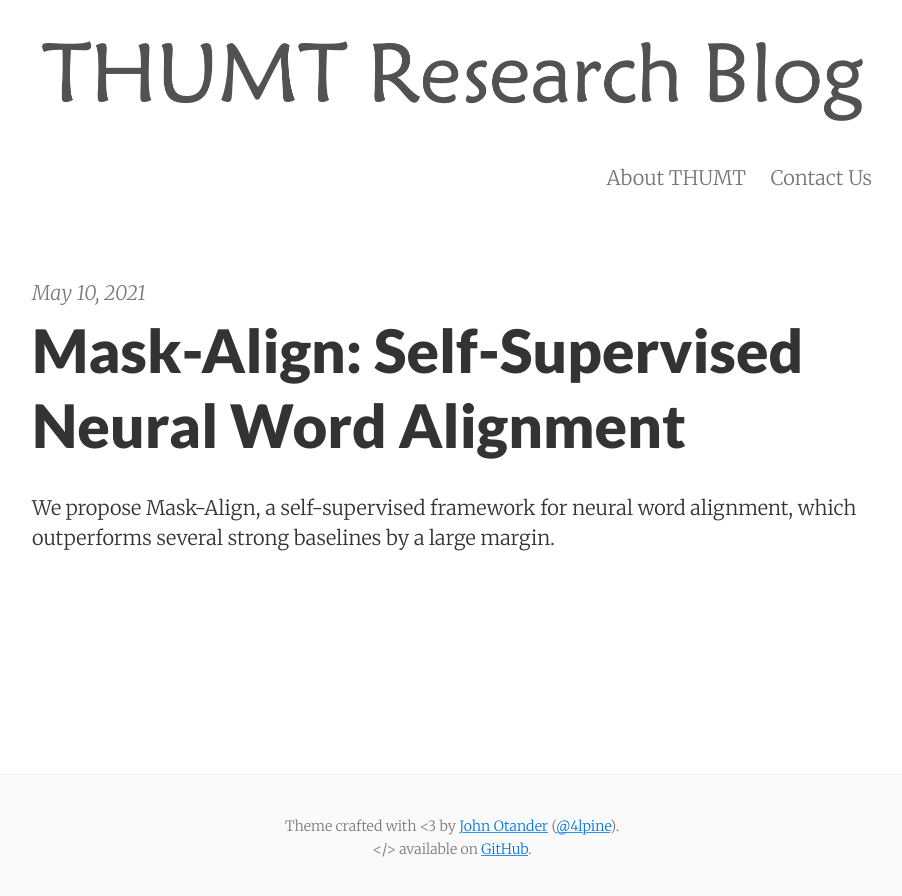
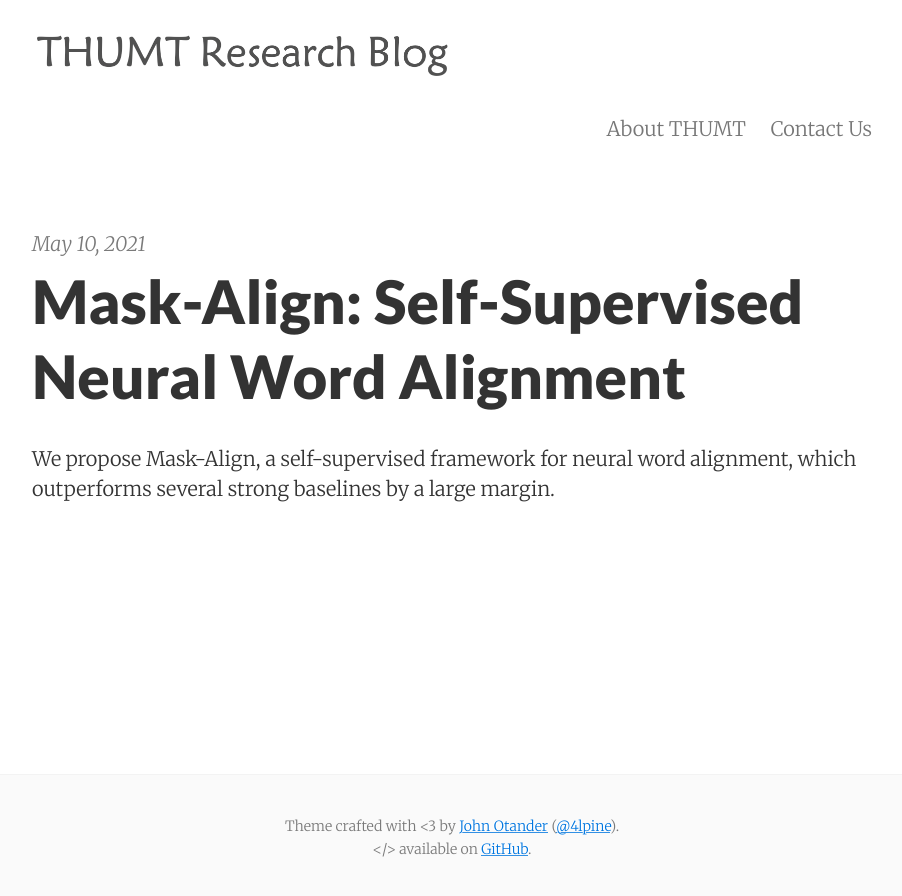
Before and after one commit to thumtblog/thumtblog.github.io, a Jekyll site: the page built from index.html, in a window 1280 px wide. Shown: the top 896 px of the page, without its empty margins (188-1090 px from the left). Built offline with Jekyll 4.4.1, drawn with Linux system fonts in a browser that asks for light colours; the list of posts is cut into pages by our own code.

Commit message:
Update header.html

```diff
--- a/_includes/header.html
+++ b/_includes/header.html
@@ -1,7 +1,7 @@
 <header class="site-header px2 px-responsive">
   <div class="mt2 wrap">
     <div class="measure">
-      <a href="{{ "/" | relative_url }}" class="site-title"><img src="/images/thumt-research-blog.png"></a>
+      <a href="{{ "/" | relative_url }}" class="site-title"><img src="/images/thumt-research-blog.png" style="width: 50%; height: 50%"></a>
       <nav class="site-nav">
         {% include navigation.html %}
       </nav>
```
